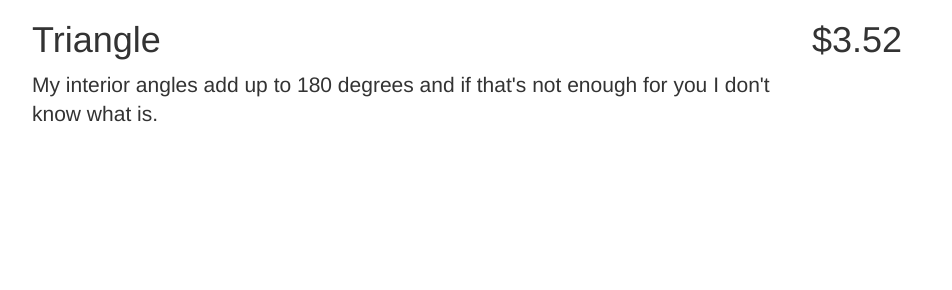
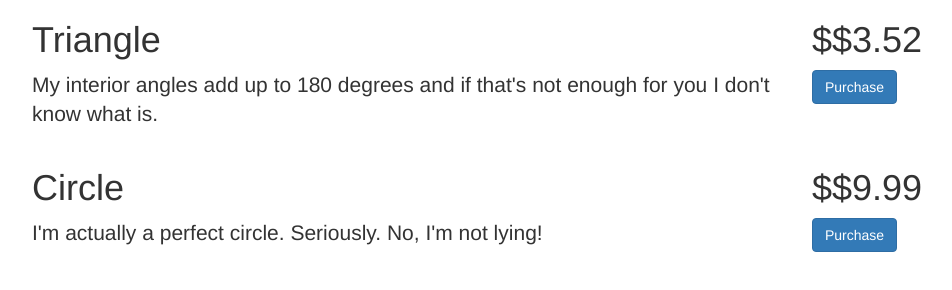
Before and after one commit to johnafish/angular-learning, a plain HTML site: page index.html in a window 1280 px wide. Shown: the whole page, without its empty margins (38-990 px from the left). Drawn offline with Linux system fonts and the light colour scheme.

Commit message:
Added support for multiple products

```diff
--- a/app.js
+++ b/app.js
@@ -1,11 +1,22 @@
 (function(){
 	var app = angular.module("store", []);
 	app.controller("StoreController", function(){
-		this.product = gem;
+		this.products = gems;
 	});
-	var gem = {
+	var gems = [
+	{
 		name: "Triangle",
 		price: 3.52,
+		canPurchase: true,
+		soldOut: false,
 		description: "My interior angles add up to 180 degrees and if that's not enough for you I don't know what is."
+	},
+	{
+		name: "Circle",
+		price: 9.99,
+		canPurchase: true,
+		soldOut: false,
+		description: "I'm actually a perfect circle. Seriously. No, I'm not lying!"
 	}
+	]
 })();
--- a/index.html
+++ b/index.html
@@ -7,21 +7,25 @@
 <body>
 <script type="text/javascript" src="angular.min.js"></script>
 <script type="text/javascript" src="app.js"></script>
-<div class="container" ng-controller = "StoreController as store">
+<div ng-controller = "StoreController as store">
+<div class="container" ng-hide = "store.product.soldOut">
+	<div ng-repeat = "product in store.products">
 		<div class="row">
 			<div class="col-md-8">
-			<h1>{{store.product.name}}</h1>
+				<h1>{{product.name}}</h1>
 			</div>
 			<div class="col-md-4">
-			<h1>${{store.product.price}}</h1>
+				<h1>${{product.price | currency}}</h1>
 			</div>
 		</div>
 		<div class="row">
 			<div class="col-md-8">
-			<p class="lead">{{store.product.description}}</p>
+				<p class="lead">{{product.description}}</p>
 			</div>
 			<div class="col-md-4">
-			<button class="btn btn-primary" ng-show="store.product.canPurchase">Purchase</button>
+				<button class="btn btn-primary" ng-show="product.canPurchase">Purchase</button>
+			</div>
+		</div>
 	</div>
 </div>
 </div>
```
Lines whose indentation alone changed are shown as unchanged.
